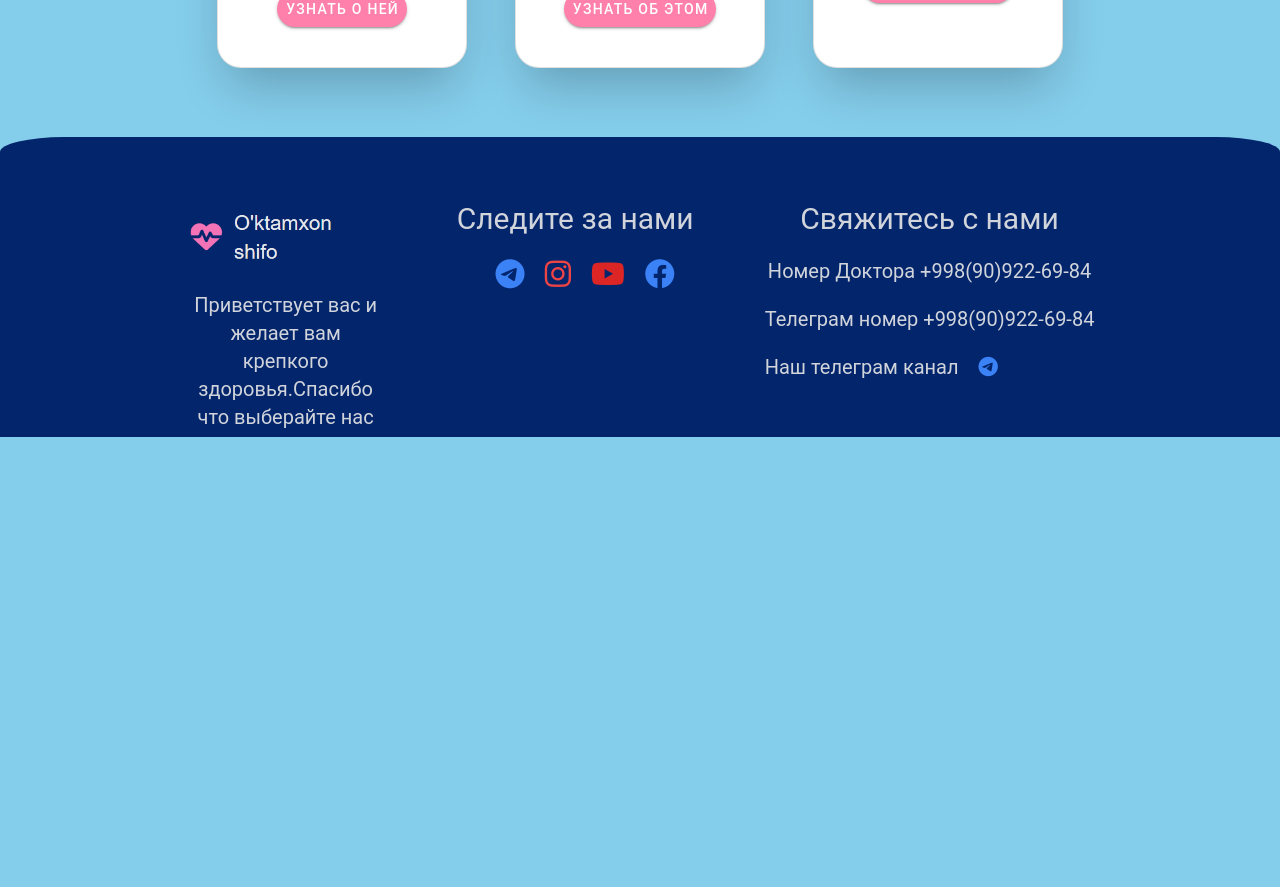
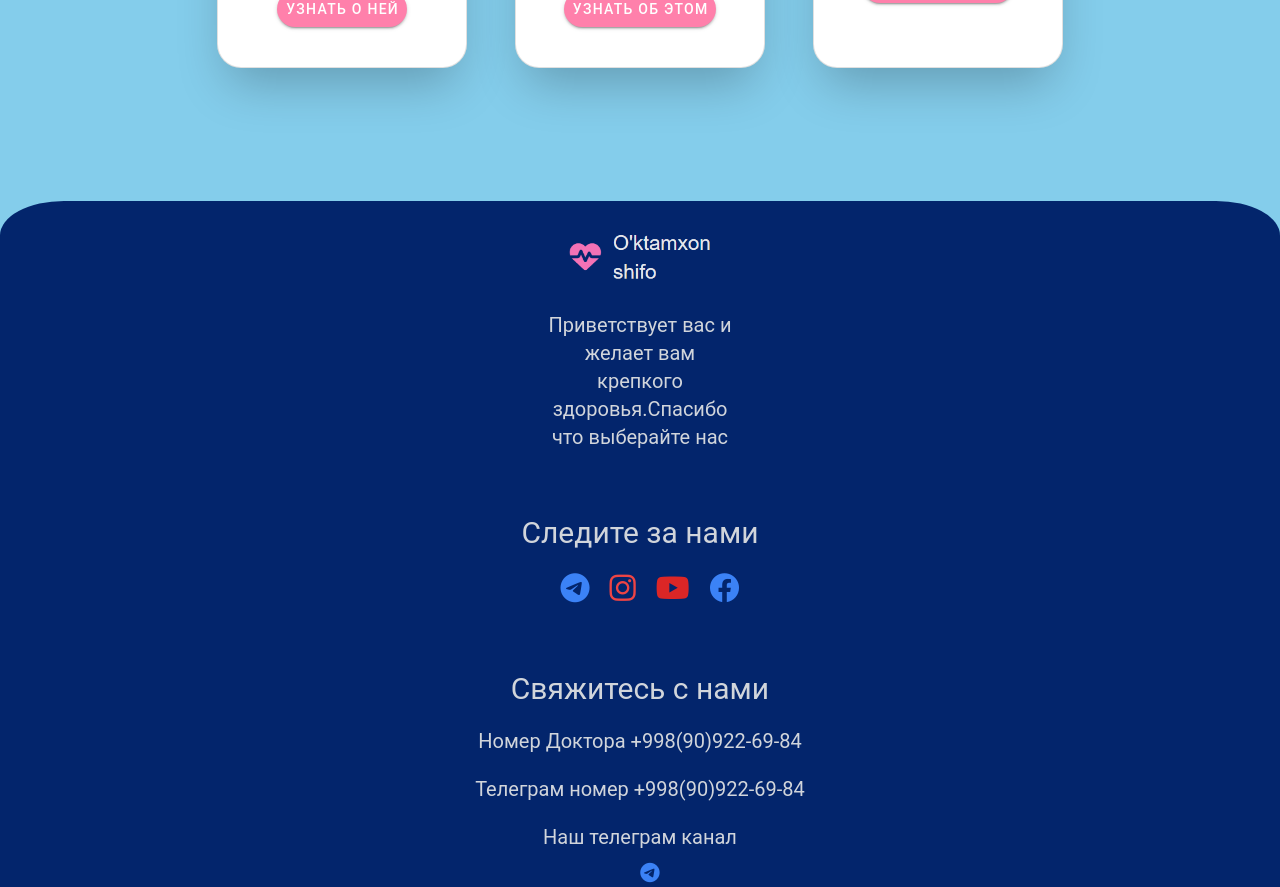
Before and after one commit to Abbosjon07/Oktamxon-shifo, a Vue app: page /about in a window 1280 px wide. Shown: the part 620-1507 px from the top of the page. Before the commit the page ends 1057 px from the top, so only its background shows below. Built offline with nearby package versions, Linux system fonts and the light colour scheme.

Commit message:
specialize for all type of phons

```diff
--- a/src/App.vue
+++ b/src/App.vue
@@ -1,6 +1,7 @@
 <template>
 <div>
   <Preloader />
+  <Top/>
     <Header/>
    <router-view v-slot="{ Component }">
     <transition name="scale-effect" mode="out-in">
@@ -13,6 +14,7 @@
 
 
 <script>
+import Top from './components/Top.vue'
 import Header from './components/Header.vue'
 import Footer from './components/Footer.vue'
 import Preloader from './components/Preloader.vue'
@@ -22,7 +24,8 @@ export default {
   components: {
     Header,
     Footer,
-    Preloader
+    Preloader,
+    Top
     },
   data() {
     return {
--- a/src/components/AccountInput.vue
+++ b/src/components/AccountInput.vue
@@ -1,6 +1,6 @@
 <template>
     <div class="input">
-                <div class="flex gap-3">
+                <div class="flex gap-3 max-w-[100%]">
                 <v-text-field
                 class="my-5 text-gray-800 bg-white rounded-md"
                 v-model="comment"
--- a/src/components/Footer.vue
+++ b/src/components/Footer.vue
@@ -1,13 +1,13 @@
 <template>
-    <div class="bg-[#03256c] w-full h-[300px] rounded-t-[5%] flex justify-center text-center gap-[70px] px-10">
+    <div class="max-w-full h-full rounded-t-[5%] flex-wrap justify-center items-center text-center gap-[70px] px-10">
 
-        <div class=" mt-16">
-            <div class="flex">
+        <div class="mt-16 text-center">
+            <div class="flex justify-center">
             <div class="text-gray-300 text-2xl">
-                <img class="w-[150px]" src="../assets/images/Снимок экрана 2023-06-21 232333.png" alt="logo">
+                <img class="max-w-[150px] mt-5" src="../assets/images/Снимок экрана 2023-06-21 232333.png" alt="logo">
             </div>
             </div>
-            <p class="w-[200px] mt-5 text-xl text-gray-300">Приветствует вас и желает вам крепкого здоровья.Спасибо что выберайте нас</p>
+            <p class="max-w-[200px] mt-5 text-xl text-gray-300 mx-auto">Приветствует вас и желает вам крепкого здоровья.Спасибо что выберайте нас</p>
         </div>
 
                 <div class="">
@@ -35,8 +35,10 @@
             <h4 class="my-5">Телеграм номер +998(90)922-69-84</h4>
             </a>
             <a href="https://t.me/htmlvuejsdark" class="flex text-center">
-            <h4>Наш телеграм канал</h4>
-            <i class="fa-brands fa-telegram mt-1 ml-5 text-blue-500"></i>
+            <div class="mx-auto">
+            <h4 class="flex">Наш телеграм канал</h4>
+            <i class="fa-brands fa-telegram mt-3 ml-5 text-blue-500"></i>
+            </div>
             </a>
         </div>
     </div>
@@ -55,4 +57,8 @@ export default {
     --greenblue: #1768ac;
     --lightblue: #2541b2;
 }
+
+.max-w-full {
+    background: #03256c;
+}
 </style>
--- a/src/components/Header.vue
+++ b/src/components/Header.vue
@@ -1,55 +1,10 @@
 <template>
 <div class="">
-
- <!-- Top -->
-    <div class="top flex justify-between font-medium">
-        <div class="icons flex gap-3 text-xl">
-            <ul>
-                <li>
-            <i class="fa-brands fa-facebook text-[#2541b2]"></i>
-                </li>
-            </ul>
-            <ul>
-                <li>
-                    <a href="https://youtube.com/@abbosahmadjonov8551">
-            <i class="fa-brands fa-instagram text-red-600"></i>
-                    </a>
-                </li>
-            </ul>
-            <ul>
-                <li>
-                    <a href="tel:+998(90)922-69-84">
-            <i class="fa-solid fa-phone text-green-600"></i>
-                    </a>
-                </li>
-            </ul>
-            <ul>
-                <li>
-                    <a href="https://t.me/htmlvuejsdark">
-            <i class="fa-brands fa-telegram text-[#2541b2]"></i>
-                    </a>
-                </li>
-            </ul>
-        </div>
-
-        <div class="phoneNumber flex gap-5 text-xl">
-            <ul>
-                <li>
-                    <a href="tel:+998(90)922-69-84">
-            <i class="fa-solid fa-phone text-[#2541b2]"></i>
-                    </a>
-                </li>
-            </ul>
-            <ul><li class="">+998(90)922-69-84</li></ul>
-            <ul><li>+998(94)606-30-76</li></ul>
-        </div>
-    </div>
-<!-- Top end -->
 
 <!-- Header -->
 <div class="header flex justify-between text-xl px-5 py-2 items-center">
     <div class="img flex gap-3 items-center">
-    <img class="h-[70px]" src="../assets/images/Снимок экрана 2023-06-21 232333.png" alt="">
+    <img class="max-h-[70px]" src="../assets/images/Снимок экрана 2023-06-21 232333.png" alt="">
     </div>
     <div class="flex gap-10 font-semibold text-gray-200">
         <ul>
@@ -106,7 +61,7 @@ export default {
 }
 
 .header {
-    background: var(--darkblue);
+    background-color: #03256c;
 }
 
 .pages {
--- a/src/components/Hero.vue
+++ b/src/components/Hero.vue
@@ -1,5 +1,5 @@
 <template>
-    <div class="herobg pb-5">
+    <div class="herobg pb-5 h-full max-w-full">
         <div class="flex hero h-[500px] text-gray-100 pl-[50px] justify-center">
             <div class="pt-[195px]">
             <h1 class="text-5xl w-[650px] font-semibold">Лучшая медицинская служба, которая <span class="text-pink-400">ВЫ</span> можите доверять!</h1>
--- a/src/components/Info.vue
+++ b/src/components/Info.vue
@@ -23,7 +23,7 @@
                         <img class="rounded-[50%] shadow-xl hover:shadow-2xl transition-all" src="../assets/images/Untitled-1.jpg" alt="expiriance">
                     </div>
                     <div>
-                        <p class="w-[600px] ml-16 text-xl mb-10 text-gray-800 mt-16">Наш врач имеет более 20 лет стажа и она готова принять любых пациентов касаюшиеся кордиологии а также довать консультатцию. Унас не только есть хороший врач кордиолог но и хорошие оборудование. Наш врач кордиолог осмотрела и дола консультатции более 10 тысячь пациентам. Наш врач кордиолог дает консультатцию не очень дорого потому что пациенты ищут не дорогую но отличную кленику из за это у неё много пациентов и отличный отзыв по всему Узбекистану</p>
+                        <p class="max-w-[600px] ml-16 text-xl mb-10 text-gray-800 mt-16 ">Наш врач имеет более 20 лет стажа и она готова принять любых пациентов касаюшиеся кордиологии а также довать консультатцию. Унас не только есть хороший врач кордиолог но и хорошие оборудование. Наш врач кордиолог осмотрела и дола консультатции более 10 тысячь пациентам. Наш врач кордиолог дает консультатцию не очень дорого потому что пациенты ищут не дорогую но отличную кленику из за это у неё много пациентов и отличный отзыв по всему Узбекистану</p>
                     </div>
                     </div>
                 </div>
@@ -38,9 +38,9 @@ export default {
 </script>
 
 <style>
-/* .info {
+.info {
     padding: 5px 20px;
-} */
+}
 
 :root {
     --darkblue: #03256c;
--- /dev/null
+++ b/src/components/Top.vue
@@ -0,0 +1,56 @@
+<template>
+     <!-- Top -->
+    <div class="top flex justify-between font-medium">
+        <div class="icons flex gap-3 text-xl">
+            <ul>
+                <li>
+            <i class="fa-brands fa-facebook text-[#2541b2]"></i>
+                </li>
+            </ul>
+            <ul>
+                <li>
+                    <a href="https://youtube.com/@abbosahmadjonov8551">
+            <i class="fa-brands fa-instagram text-red-600"></i>
+                    </a>
+                </li>
+            </ul>
+            <ul>
+                <li>
+                    <a href="tel:+998(90)922-69-84">
+            <i class="fa-solid fa-phone text-green-600"></i>
+                    </a>
+                </li>
+            </ul>
+            <ul>
+                <li>
+                    <a href="https://t.me/htmlvuejsdark">
+            <i class="fa-brands fa-telegram text-[#2541b2]"></i>
+                    </a>
+                </li>
+            </ul>
+        </div>
+
+        <div class="phoneNumber flex gap-5 text-xl">
+            <ul>
+                <li>
+                    <a href="tel:+998(90)922-69-84">
+            <i class="fa-solid fa-phone text-[#2541b2]"></i>
+                    </a>
+                </li>
+            </ul>
+            <ul><li class="">+998(90)922-69-84</li></ul>
+            <ul><li>+998(94)606-30-76</li></ul>
+        </div>
+    </div>
+<!-- Top end -->
+</template>
+
+<script>
+export default {
+
+}
+</script>
+
+<style>
+
+</style>
```
